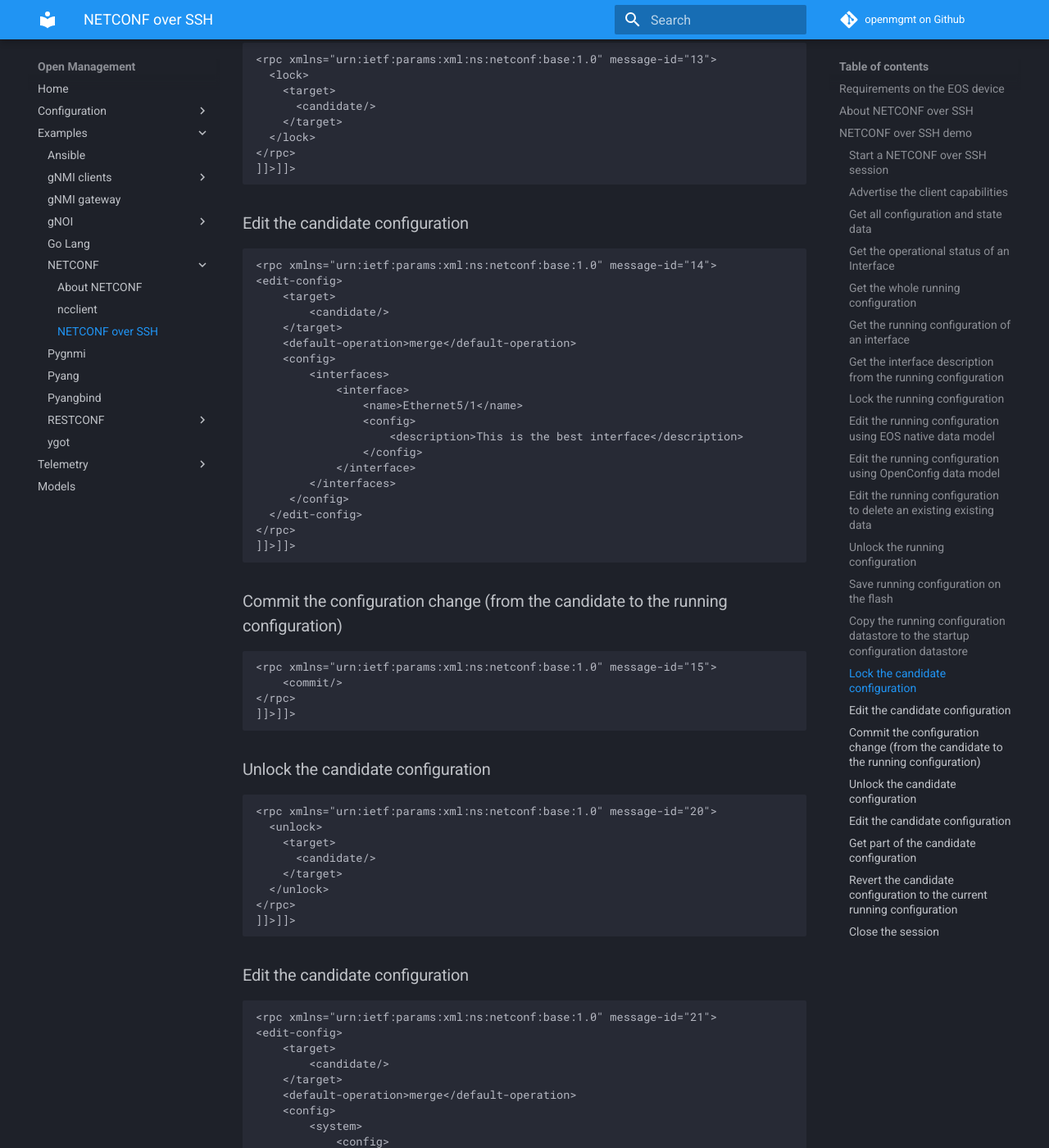
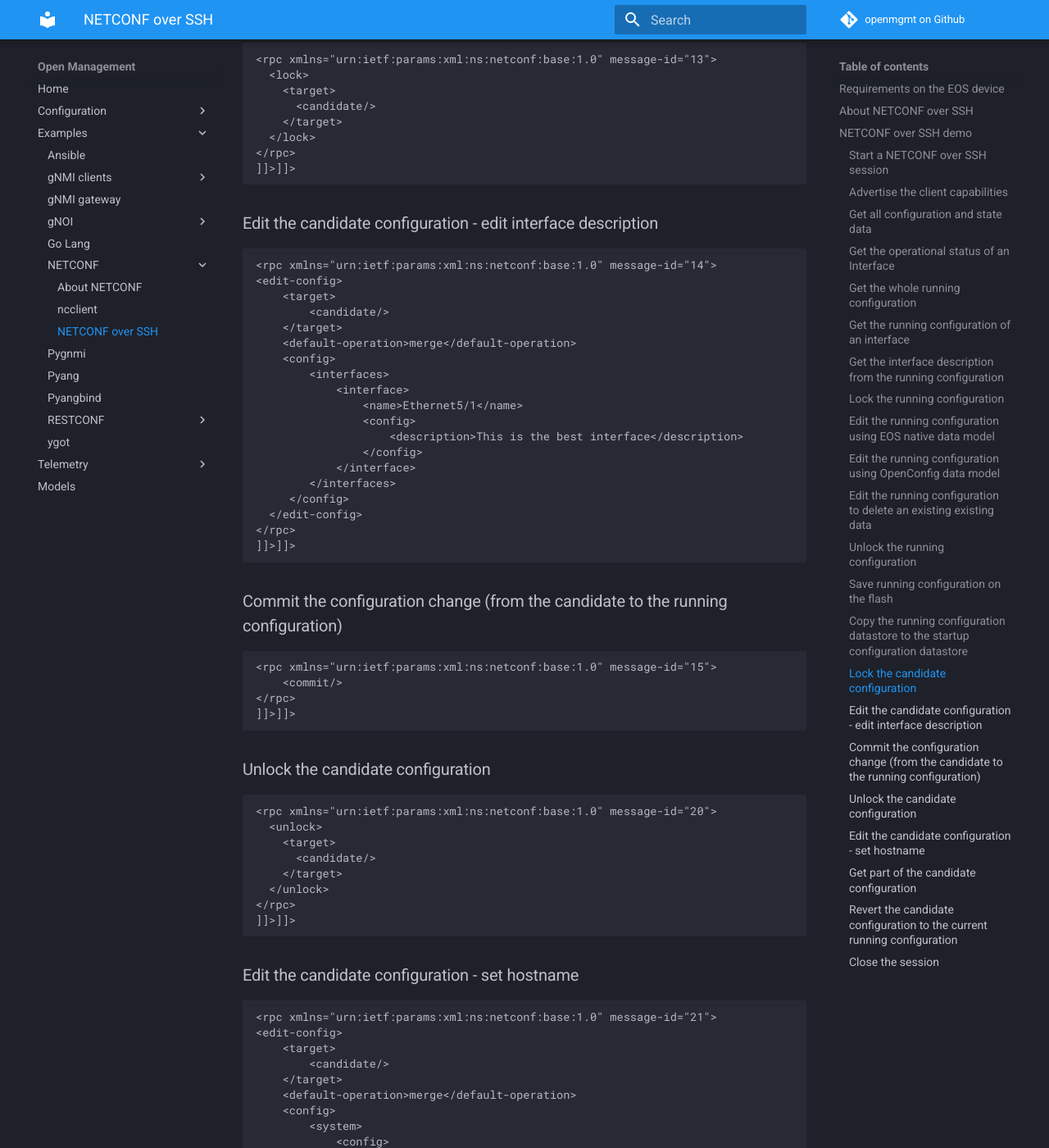
Before and after one commit to aristanetworks/openmgmt, an MkDocs documentation site: the page built from docs/examples/netconf/netconf_over_ssh.md, in a window 1280 px wide and 1400 px high, scrolled down 5552 px. Shown: the whole window at 82% size. Built offline with MkDocs 1.6.1 and Material for MkDocs 9.7.7, drawn with Linux system fonts in a browser that asks for light colours; comment, search, counter and statistics services are not loaded.

````diff
--- a/docs/examples/netconf/netconf_over_ssh.md
+++ b/docs/examples/netconf/netconf_over_ssh.md
@@ -6,6 +6,7 @@ management api netconf
    transport ssh test
       vrf MGMT
 ```
+
 ```shell
 switch1#sh management api netconf
 Enabled:            Yes
@@ -23,7 +24,6 @@ In order to open a NETCONF session inside an SSH connection, there are two optio
 - we can establish an SSH connection to an EOS device (NETCONF server), and then run the EOS command
       - `netconf start-client`
 
-
 ## NETCONF over SSH demo
 
 ### Start a NETCONF over SSH session
@@ -38,7 +38,7 @@ Once the NETCONF session is open, the NETCONF server (EOS device) advertises its
 
 You must advertise the client capabilities. Example:
 
-```shell
+```xml
 <hello xmlns="urn:ietf:params:xml:ns:netconf:base:1.0">
     <capabilities>
         <capability>urn:ietf:params:netconf:base:1.0</capability>
@@ -53,7 +53,7 @@ You must advertise the client capabilities. Example:
 
 ### Get all configuration and state data
 
-```shell
+```xml
 <rpc xmlns="urn:ietf:params:xml:ns:netconf:base:1.0" message-id="1">
   <get>
   </get>
@@ -63,7 +63,7 @@ You must advertise the client capabilities. Example:
 
 ### Get the operational status of an Interface
 
-```shell
+```xml
 <rpc xmlns="urn:ietf:params:xml:ns:netconf:base:1.0" message-id="2">
   <get>
     <filter type="subtree">
@@ -84,7 +84,7 @@ You must advertise the client capabilities. Example:
 
 ### Get the whole running configuration
 
-```shell
+```xml
 <rpc xmlns="urn:ietf:params:xml:ns:netconf:base:1.0" message-id="3">
   <get-config>
     <source>
@@ -97,7 +97,7 @@ You must advertise the client capabilities. Example:
 
 ### Get the running configuration of an interface
 
-```shell
+```xml
 <rpc xmlns="urn:ietf:params:xml:ns:netconf:base:1.0" message-id="4">
   <get-config>
     <source>
@@ -117,7 +117,7 @@ You must advertise the client capabilities. Example:
 
 ### Get the interface description from the running configuration
 
-```shell
+```xml
 <rpc xmlns="urn:ietf:params:xml:ns:netconf:base:1.0" message-id="5">
   <get-config>
     <source>
@@ -141,7 +141,7 @@ You must advertise the client capabilities. Example:
 
 ### Lock the running configuration
 
-```shell
+```xml
 <rpc xmlns="urn:ietf:params:xml:ns:netconf:base:1.0" message-id="6">
   <lock>
     <target>
@@ -154,7 +154,7 @@ You must advertise the client capabilities. Example:
 
 ### Edit the running configuration using EOS native data model
 
-```shell
+```xml
 <rpc xmlns="urn:ietf:params:xml:ns:netconf:base:1.0" message-id="7">
 <edit-config>
     <target>
@@ -175,7 +175,7 @@ You must advertise the client capabilities. Example:
 
 ### Edit the running configuration using OpenConfig data model
 
-```shell
+```xml
 <rpc xmlns="urn:ietf:params:xml:ns:netconf:base:1.0" message-id="8">
 <edit-config>
     <target>
@@ -199,7 +199,7 @@ You must advertise the client capabilities. Example:
 
 ### Edit the running configuration to delete an existing existing data
 
-```shell
+```xml
 <rpc xmlns="urn:ietf:params:xml:ns:netconf:base:1.0" message-id="9">
 <edit-config>
     <target>
@@ -224,7 +224,7 @@ You must advertise the client capabilities. Example:
 
 ### Unlock the running configuration
 
-```shell
+```xml
 <rpc xmlns="urn:ietf:params:xml:ns:netconf:base:1.0" message-id="10">
   <unlock>
     <target>
@@ -237,7 +237,7 @@ You must advertise the client capabilities. Example:
 
 ### Save running configuration on the flash
 
-```shell
+```xml
 <rpc xmlns="urn:ietf:params:xml:ns:netconf:base:1.0" message-id="11">
   <copy-config>
     <target>
@@ -255,7 +255,7 @@ You must advertise the client capabilities. Example:
 
 ### Copy the running configuration datastore to the startup configuration datastore
 
-```shell
+```xml
 <rpc xmlns="urn:ietf:params:xml:ns:netconf:base:1.0" message-id="12">
     <copy-config>
         <target>
@@ -271,7 +271,7 @@ You must advertise the client capabilities. Example:
 
 ### Lock the candidate configuration
 
-```shell
+```xml
 <rpc xmlns="urn:ietf:params:xml:ns:netconf:base:1.0" message-id="13">
   <lock>
     <target>
@@ -282,9 +282,9 @@ You must advertise the client capabilities. Example:
 ]]>]]>
 ```
 
-### Edit the candidate configuration
+### Edit the candidate configuration - edit interface description
 
-```shell
+```xml
 <rpc xmlns="urn:ietf:params:xml:ns:netconf:base:1.0" message-id="14">
 <edit-config>
     <target>
@@ -308,7 +308,7 @@ You must advertise the client capabilities. Example:
 
 ### Commit the configuration change (from the candidate to the running configuration)
 
-```shell
+```xml
 <rpc xmlns="urn:ietf:params:xml:ns:netconf:base:1.0" message-id="15">
     <commit/>
 </rpc>
@@ -317,7 +317,7 @@ You must advertise the client capabilities. Example:
 
 ### Unlock the candidate configuration
 
-```shell
+```xml
 <rpc xmlns="urn:ietf:params:xml:ns:netconf:base:1.0" message-id="20">
   <unlock>
     <target>
@@ -328,9 +328,9 @@ You must advertise the client capabilities. Example:
 ]]>]]>
 ```
 
-### Edit the candidate configuration
+### Edit the candidate configuration - set hostname
 
-```
+```xml
 <rpc xmlns="urn:ietf:params:xml:ns:netconf:base:1.0" message-id="21">
 <edit-config>
     <target>
@@ -351,7 +351,7 @@ You must advertise the client capabilities. Example:
 
 ### Get part of the candidate configuration
 
-```shell
+```xml
 <rpc xmlns="urn:ietf:params:xml:ns:netconf:base:1.0" message-id="5">
   <get-config>
     <source>
@@ -371,9 +371,10 @@ You must advertise the client capabilities. Example:
 
 ### Revert the candidate configuration to the current running configuration
 
-If you decide to not commit the candidate configuration, you can revert the candidate configuration to the current running configuration
+If you decide to not commit the candidate configuration, you can revert the candidate configuration to the current
+running configuration
 
-```shell
+```xml
 <rpc xmlns="urn:ietf:params:xml:ns:netconf:base:1.0" message-id="90">
   <discard-changes/>
 </rpc>
@@ -382,7 +383,7 @@ If you decide to not commit the candidate configuration, you can revert the cand
 
 ### Close the session
 
-```shell
+```xml
 <rpc xmlns="urn:ietf:params:xml:ns:netconf:base:1.0" message-id="100">
     <close-session>
     </close-session>
````
Also changed, not shown: docs/examples/netconf/ncclient.md (+28 -14 lines), docs/examples/pyangbind/index.md (+7 -2 lines), docs/examples/pygnmi/index.md (+21 -10 lines), docs/examples/restconf/python.md (+21 -3 lines), docs/telemetry/adapters/gnmireverse/index.md (+41 -10 lines).
